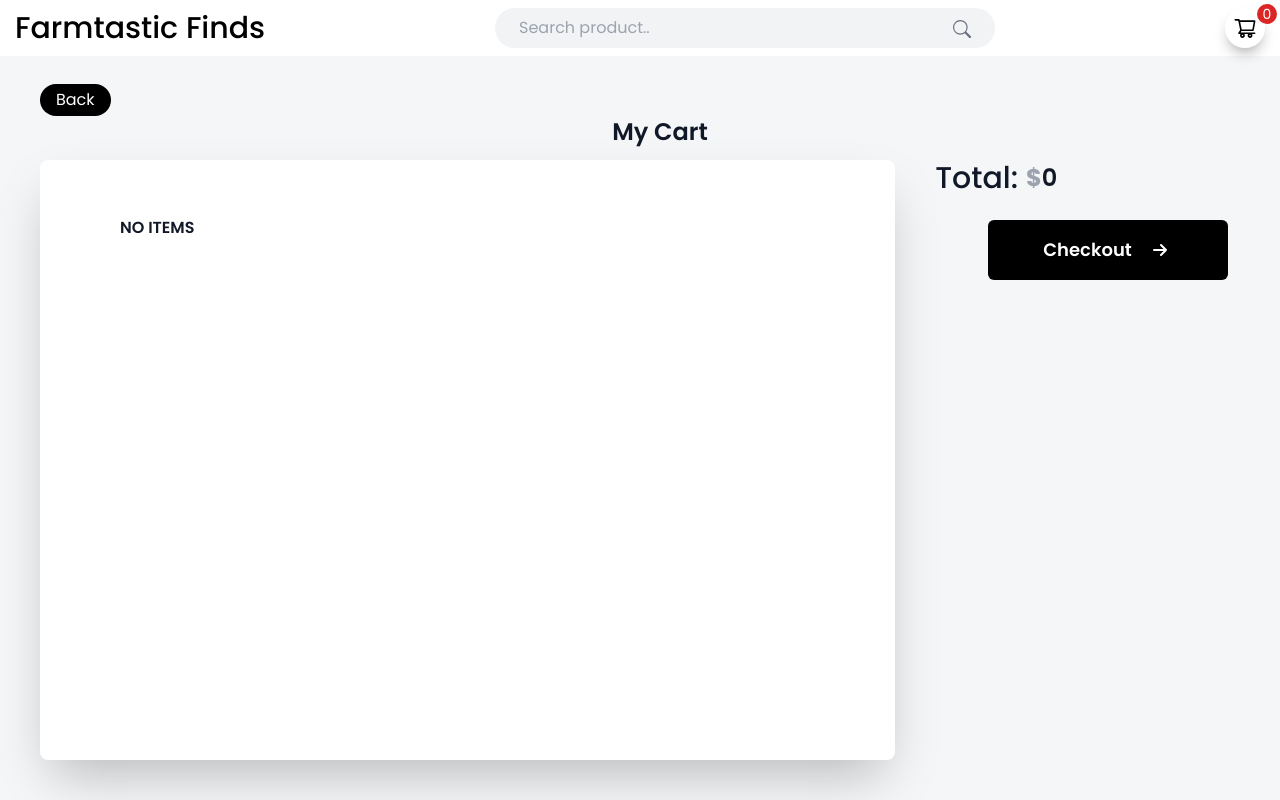
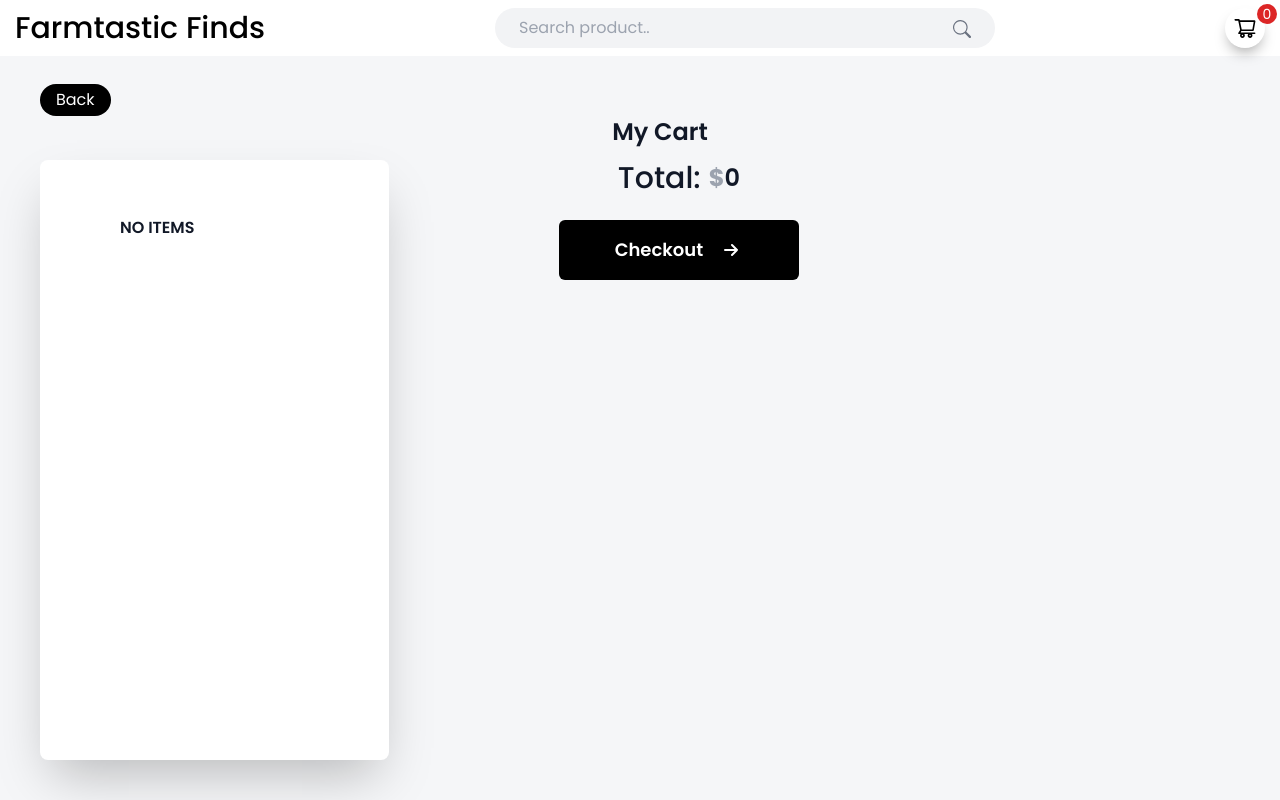
Before and after one commit to Apsan1/Farmtastic-Finds-L5CG10, a React (Vite) app in the folder frontend/vite-project/: page /cart in a window 1280 px wide. Built offline with nearby package versions, Linux system fonts and the light colour scheme.

Commit message:
made some alignment adjustments

```diff
--- a/frontend/vite-project/src/cart.jsx
+++ b/frontend/vite-project/src/cart.jsx
@@ -41,7 +41,7 @@ const Cart = () => {
     <h1 className="text-2xl font-semibold text-gray-900">My Cart</h1>
   </div>
   <div className="mt-0 md:mt-3 flex flex-row gap-10">
-    <div className="bg-white w-full h-[75vh] shadow-2xl rounded-lg ml-0 overflow-y-auto">
+    <div className="bg-white w-90% h-[75vh] shadow-2xl rounded-lg ml-0 overflow-y-auto">
           <ul className="-my-2">
             <li className="flex flex-col py-6 text-left sm:flex-row sm:space-x-5 sm:space-y-0">
               <CartCard />
@@ -49,7 +49,7 @@ const Cart = () => {
           </ul>
     </div>
     <div className="w-[500px] justify-center">
-      <div className="flex items-center justify-start flex-row">
+      <div className="flex items-center justify-center flex-row">
         <p className="text-3xl font-medium text-gray-900">Total: </p>
         <p className="ml-2 text-2xl font-semibold text-gray-900">
           <span className="text-s font-bold text-gray-400">$</span>
```
